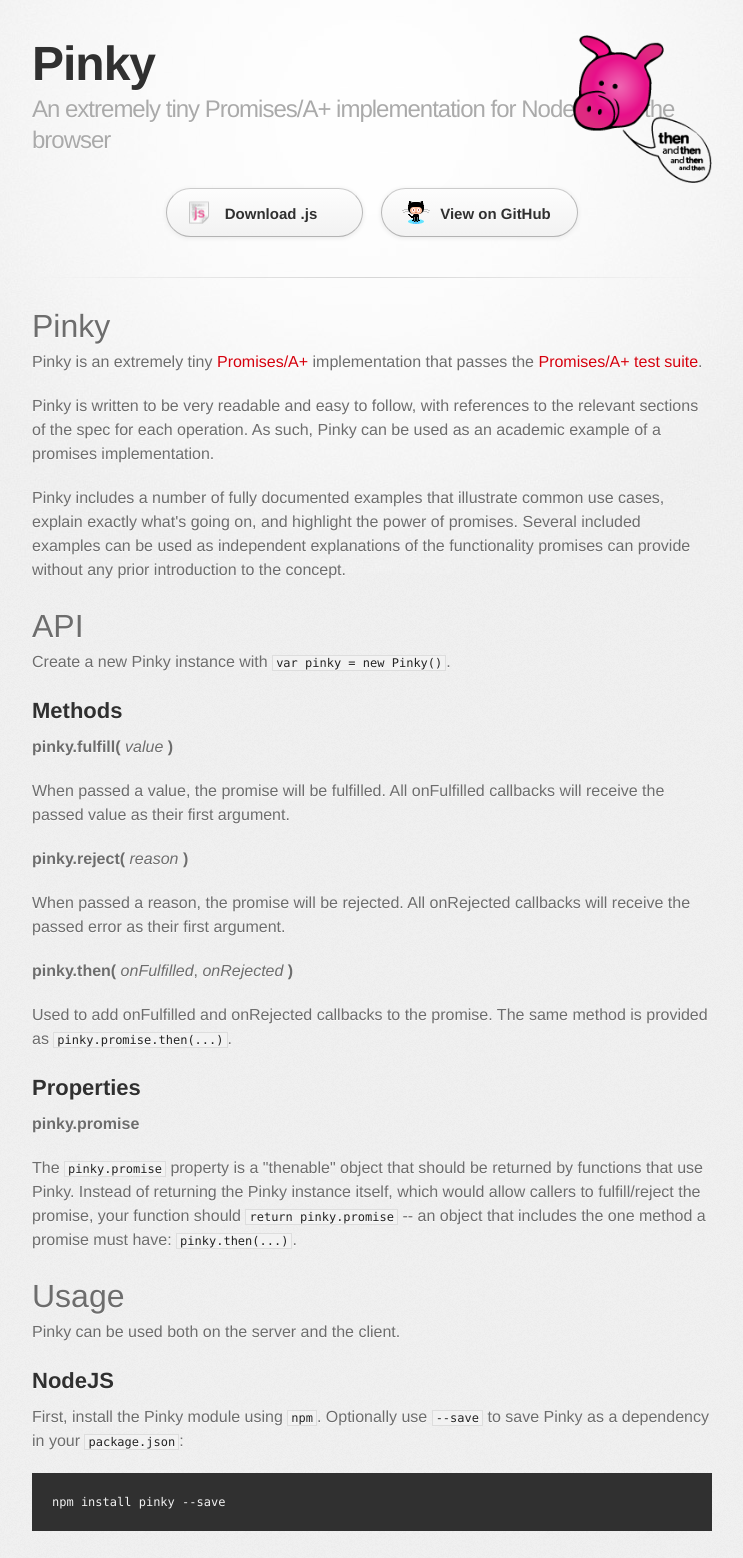
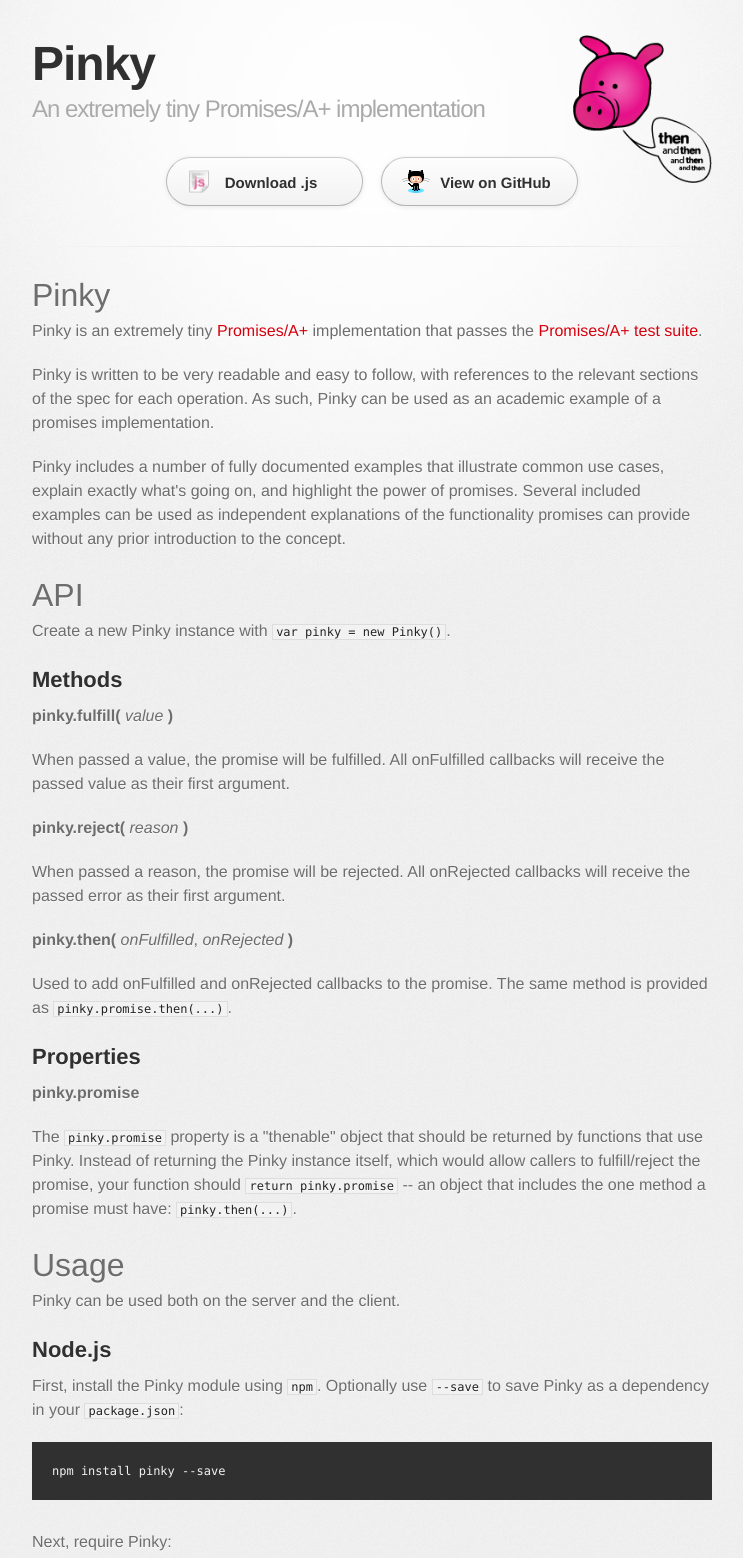
Before and after one commit to lazd/Pinky, a plain HTML site: page index.html in a window 1280 px wide. Shown: the top 1558 px of the page, without its empty margins (268-1011 px from the left). Drawn offline with Linux system fonts and the light colour scheme; a web font is replaced by a local one.

Commit message:
Smaller tag line

```diff
--- a/index.html
+++ b/index.html
@@ -20,7 +20,7 @@
 				<header>
 					<img src="images/pinky_logo_small.png" alt="Pinky logo">
 					<h1>Pinky</h1>
-					<h2>An extremely tiny Promises/A+ implementation for Node.js and the browser</h2>
+					<h2>An extremely tiny Promises/A+ implementation</h2>
 				</header>
 
 				<section id="downloads" class="buttonGroup">
@@ -67,7 +67,7 @@
 
 <p>Pinky can be used both on the server and the client.</p>
 
-<h2>NodeJS</h2>
+<h2>Node.js</h2>
 
 <p>First, install the Pinky module using <code>npm</code>. Optionally use <code>--save</code> to save Pinky as a dependency in your <code>package.json</code>:</p>
 
```
